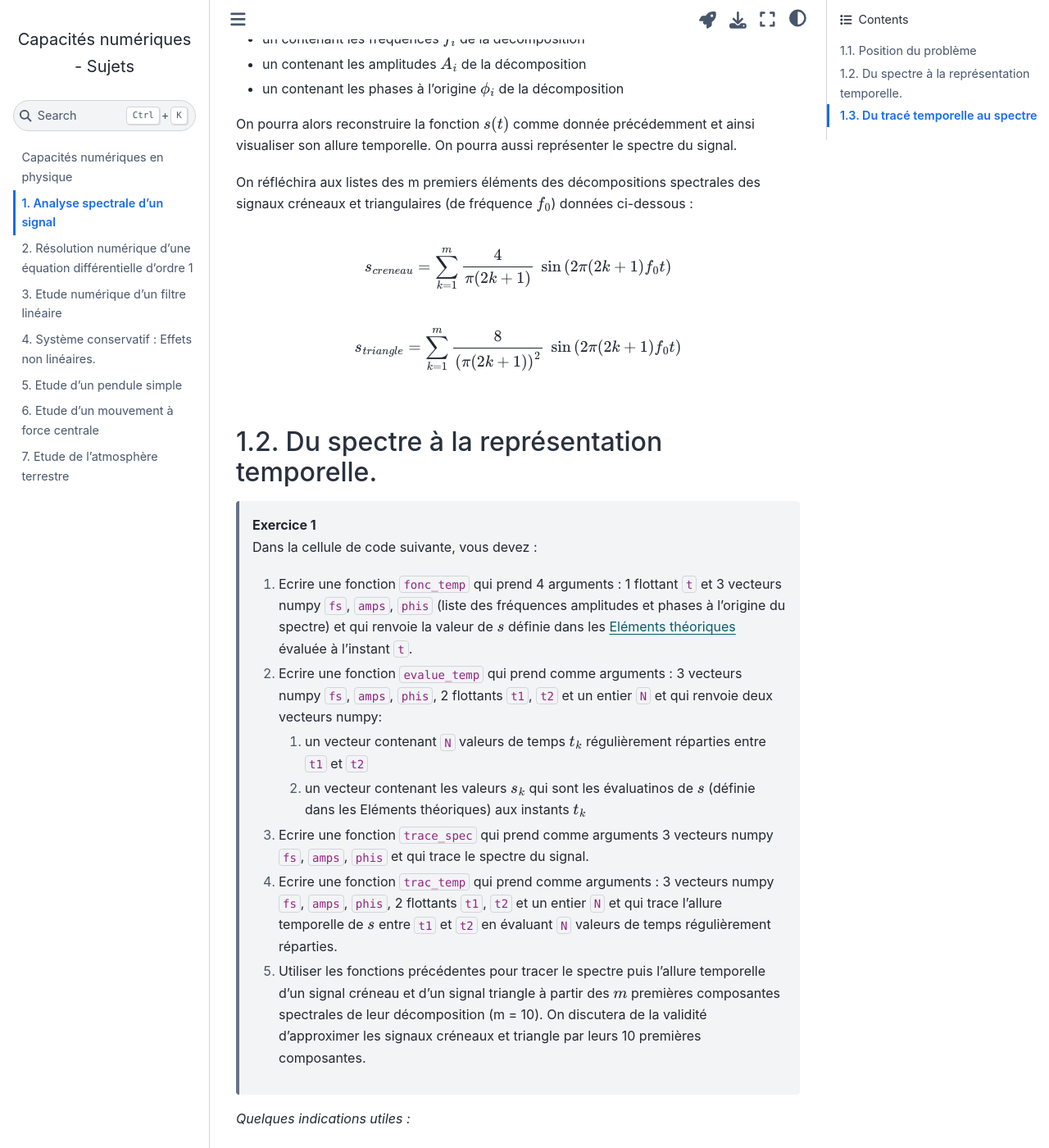
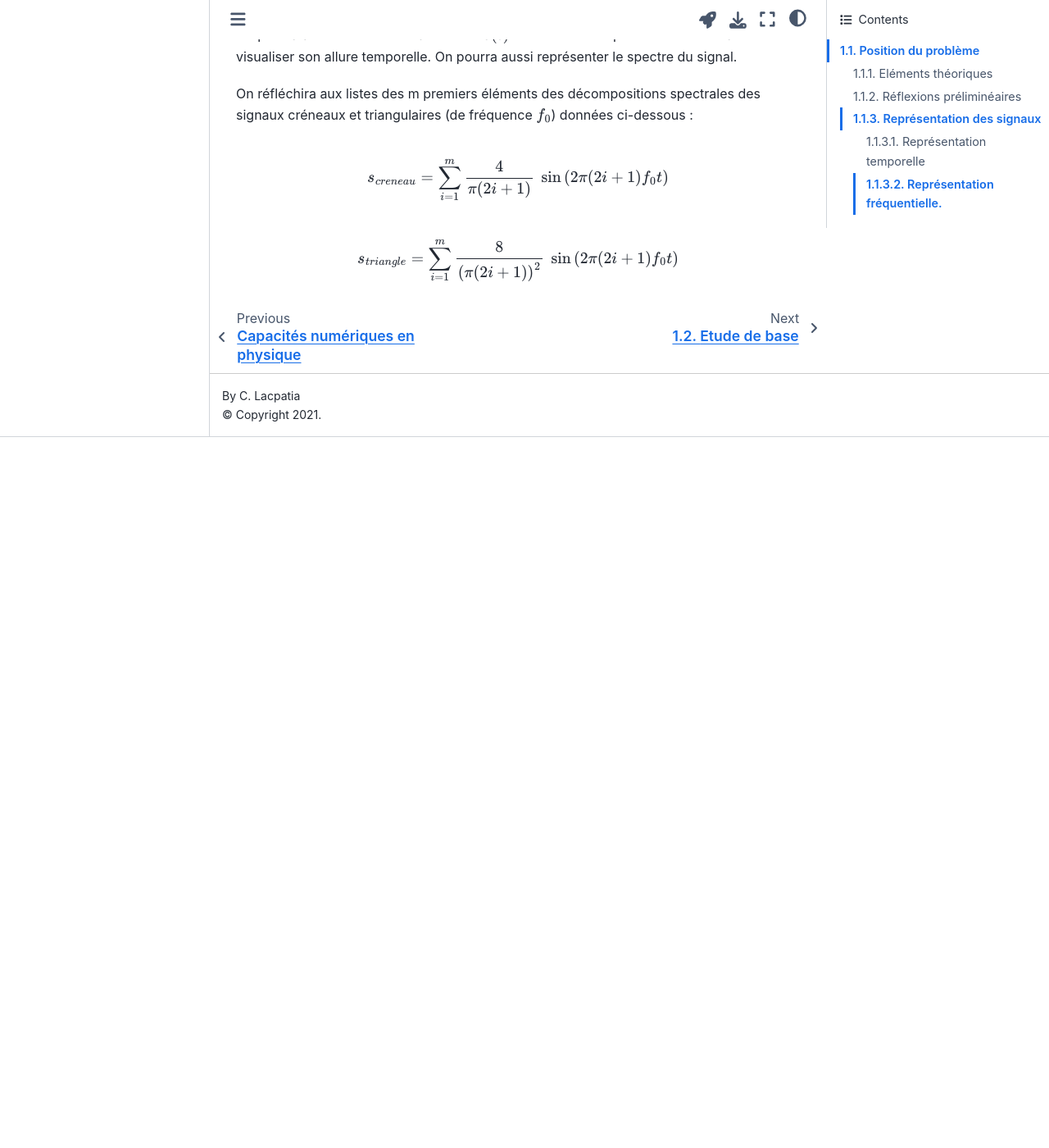
Before and after one commit to pcsi3physiquestan/capacites_numeriques_sources, a Jupyter Book: the page built from signal_fourier.md, in a window 1280 px wide and 1400 px high, scrolled down 1948 px. Shown: the whole window at 82% size. Built offline with Jupyter Book 1.0.4 settings and Sphinx 7.4.7 and the Sphinx Book theme 1.1.4, drawn with Linux system fonts in a browser that asks for light colours; after the commit the page ends 2481 px from its top, so only the background shows below that; some of the changed text lies outside the part shown.

Commit message:
Mise à jour des sources

````diff
--- a/_toc.yml
+++ b/_toc.yml
@@ -4,6 +4,9 @@
   numbered: True
 chapters:
 - file: signal_fourier.md
+  sections:
+  - file: signal_fourier_base.md
+  - file: signal_fourier_complet.md
 - file: elec_reponse_o1.md
 - file: elec_filtrage.md
 - file: meca_non_lineaire.md
--- a/signal_fourier.md
+++ b/signal_fourier.md
@@ -12,13 +12,13 @@
   language: python
   name: python3
 ---
-La page ci-présente existe en version notebook téléchargeable grâce au bouton ![Bouton](./images/bouton_tl.png) (choisir le format `.ipynb`). On rappelle qu'l faut ensuite l'enregistrer dans un répertoire adéquat sur votre ordinateur (`capa_num` par exemple dans votre répertoire personnel) puis lancer Jupyter Notebook depuis Anaconda pour accéder au notebook, le modifier et exécutez les cellules de code adéquates.
 
 # Analyse spectrale d'un signal
 _Méthodes numériques_
 
 Dans cette séance, vous allez apprendre à :
-* Utiliser les objets Python comme les vecteurs numpy
+* Utiliser les objets Python comme les vecteurs numpy et réaliser des tracés graphiques.
+* Créer des fonctions Python et utiliser des boucles.
 * Créer une fonction qui construit numériquement l'allure d'un signal temporel à partir de son spectre.
 * Obtenir le spectre d'un signal grâce à des fonctions natives de la bibliothèques `numpy.fft`
 
@@ -52,9 +52,9 @@
 
 #### Représentation temporelle
 Dans un calcul numérique, l'évaluation de la fonction (pour sont tracé par exemple) ne peut être fait que pour des __valeurs discrètes__. On va donc définir pour un signal $s(t)$ dont on connaît la fonction temporelle $s$ :
-1. Une fonction qui associe à une valeur de temps $t_i$ la valeur calculée $s(t_i)$.
-2. Un vecteur numpy contenant des valeurs d'abscisses temporelles $t_k$ régulièrement réparties entre deux valeurs choisies $t_1$ et $t_2$ et de longueur $N$.
-3. Un vecteur numpy contenant les valeurs du signal $s_k$ aux instants $t_k$ : $s_k = s(t_k)$.
+1. Une fonction qui associe à une valeur de temps $t_k$ la valeur calculée $s(t_k)$.
+2. Un vecteur numpy contenant des valeurs d'abscisses temporelles $t_i$ régulièrement réparties entre deux valeurs choisies $t_1$ et $t_2$ et de longueur $N$.
+3. Un vecteur numpy contenant les valeurs du signal $s_i$ aux instants $t_i$ : $s_k = s(t_k)$.
 
 On pourra alors tracer le signal temporel ou obtenir son spectre grâce aux fonctions natives de `numpy.fft`
 
@@ -69,82 +69,9 @@
 On réfléchira aux listes des m premiers éléments des décompositions spectrales des signaux créneaux et triangulaires (de fréquence $f_0$) données ci-dessous :
 
 $$
-s_{creneau} = \sum_{k=1}^{m} {4 \over \pi (2k + 1)}\ \sin \left ( 2 \pi (2k + 1) f_0 t \right)
+s_{creneau} = \sum_{i=1}^{m} {4 \over \pi (2i + 1)}\ \sin \left ( 2 \pi (2i + 1) f_0 t \right)
 $$
 
 $$
-s_{triangle} = \sum_{k=1}^{m} {8 \over {\left (\pi (2k + 1)\right)}^2}\ \sin \left ( 2 \pi (2k + 1) f_0 t \right)
+s_{triangle} = \sum_{i=1}^{m} {8 \over {\left (\pi (2i + 1)\right)}^2}\ \sin \left ( 2 \pi (2i + 1) f_0 t \right)
 $$
-
-+++
-
-## Du spectre à la représentation temporelle.
-
-> __Exercice 1__
-> Dans la cellule de code suivante, vous devez :
-> 1. Ecrire une fonction `fonc_temp` qui prend 4 arguments : 1 flottant `t` et 3 vecteurs numpy `fs`, `amps`, `phis` (liste des fréquences amplitudes et phases à l'origine du spectre) et qui renvoie la valeur de $s$ définie dans les [Eléments théoriques](theoriques) évaluée à l'instant `t`.
-> 2. Ecrire une fonction `evalue_temp` qui prend comme arguments : 3 vecteurs numpy `fs`, `amps`, `phis`, 2 flottants `t1`, `t2` et un entier `N` et qui renvoie deux vecteurs numpy:
->    1. un vecteur contenant `N` valeurs de temps $t_k$ régulièrement réparties entre `t1` et `t2`
->    2. un vecteur contenant les valeurs $s_k$ qui sont les évaluatinos de $s$ (définie dans les Eléments théoriques) aux instants $t_k$
-> 3. Ecrire une fonction `trace_spec` qui prend comme arguments 3 vecteurs numpy `fs`, `amps`, `phis` et qui trace le spectre du signal.
-> 4. Ecrire une fonction `trac_temp` qui prend comme arguments : 3 vecteurs numpy `fs`, `amps`, `phis`, 2 flottants `t1`, `t2` et un entier `N` et qui trace l'allure temporelle de $s$ entre `t1` et `t2` en évaluant `N` valeurs de temps régulièrement réparties.
-> 5. Utiliser les fonctions précédentes pour tracer le spectre puis l'allure temporelle d'un signal créneau et d'un signal triangle à partir des $m$ premières composantes spectrales de leur décomposition (m = 10). On discutera de la validité d'approximer les signaux créneaux et triangle par leurs 10 premières composantes.
-
-_Quelques indications utiles :_
-* Si une fonction retourne deux éléments (ex : return x, y) alors pour récuperer les __deux__ variables lors de l'appel de la fonction, on écrira `x0, y0 = fonction_appelee(...)`
-* _Pour le tracé des spectres_ : La fonction `bar(x, y, width, ...)` de `matplotlib.pyplot` fonctionne comme `plot` (mêmes options) mais trace des barres au lieu de points. L'argument `width` défini la largeur des barres, on prendra `0.05`
-
-```{code-cell} ipython3
-"""Quelques indications :
-- N'oubliez d'importer les bibliothèques scientifiques
-- Pensez à utiliser les fonctions précédentes au lieu de tout réécrire.
-- Pensez aux fonctions numpy pour créer simplement des vecteurs.
-"""
-
-
-
-```
-
-## Du tracé temporelle au spectre
-On suppose qu'on dispose de `N` mesures d'un signal $s$ faites avec une fréquence d'échantillonnage `fe`. Ces valeurs sont stockées dans un vecteur numpy `sk`. On veut obtenir la transformée de Fourier du signal $s$ basé sur les mesures `sk`.
-
-Nous allons utiliser la fonction native `fft` de la bibliothèque `numpy.fft`.
-* `fft(sk)` permet de calculer la TF à partir de `sk` pour une liste de valeurs de fréquences discrètes $f_i$. La fonction renvoie les amplitudes sous formes de grandeurs complexes :
-    * Le module est l'amplitude de la composante spectrale
-    * son argument est la phase à l'origine du signal.
-
-Les valeurs $f_i$ auxquelles le spectre est évalué sont données par la liste suivante :
-
-$$
-[0, 1, ..., N-1] \times {fe \over N}
-$$
-
-> __Exercice 2__
-> Vous devez :
-> 1. Ecrire une fonction `eval_fft` qui prend comme argument un vecteur numpy `sk` et une fréquence d'échantilonnage `fe` et qui renvoie :
->    1. une liste numpy contenant les fréquences $f_i$
->    2. une liste numpy contenant les amplitudes associées à chaque composante spectrale de la TF de `sk`
->    3. une liste numpy contenant les phases à l'origine associées à chaque composante spectrale de la TF de `sk`
-> 2. Créer des vecteurs de taille $N = 100$ simulant la mesure (parfaite !) d'un signal (prendre à chaque fois des amplitudes égales à $1 SI$) :
->    1. sinusoïdal de fréquence 2kHz (réfléchir aux choix de la fréquence d'échantillonnage) et de valeur moyenne $1 SI$
->    1. produit de deux sinusoïdes de fréquences 100Hz et 1kHz.
->    1. créneau de fréquence 2kHz (réfléchir aux choix de la fréquence d'échantillonnage)
-> 3. Obtenir puis tracer le spectre pour chacun des signaux précédents. Commenter ce qu'on observe. On parlera en TP de __repli spectral__. En pratique, on ne peut mesurer une fréquence supérieure à $f_e/2$, c'est le __critère de Shannon-Nyquist__. Modifier la fonction `eval_fft` pour ne renvoyer les fréquences ainsi que les amplitudes et phases que jusqu'à $f_e/2$.
-> 4. Reconstruire le signal à partir des spectres obtenues et les tracer. On représente sur le même graphique, le signal acquis pour comparaison avec le signal reconstruit (le problème de repli spectral vous obligera à multiplier par 2 toutes les amplitudes).
-
-
-_Données utiles_ :
-* Les fonctions `abs` et `angle` de la bibliothèque `numpy` permettent de calculer respectivement le module et l'argument d'un complexe et peuvent s'appliquer sur un vecteur entier.
-* Plusieurs fonctions ont déjà été créés pour les dernières questions, ce n'est pas la peine de les réécrire.
-
-```{code-cell} ipython3
-"""On importe pour vous la fonction fft"""
-from numpy.fft import fft  # Avec cette méthode d'importation, vous pouver utiliser directement la syntaxe fft(...)
-
-
-
-```
-
-```{code-cell} ipython3
-
-```
````
Also changed, not shown: other parts of signal_fourier.md (+1 -1 lines), signal_fourier_base.md (added, +133 -0 lines), signal_fourier_complet.md (added, +89 -0 lines).
